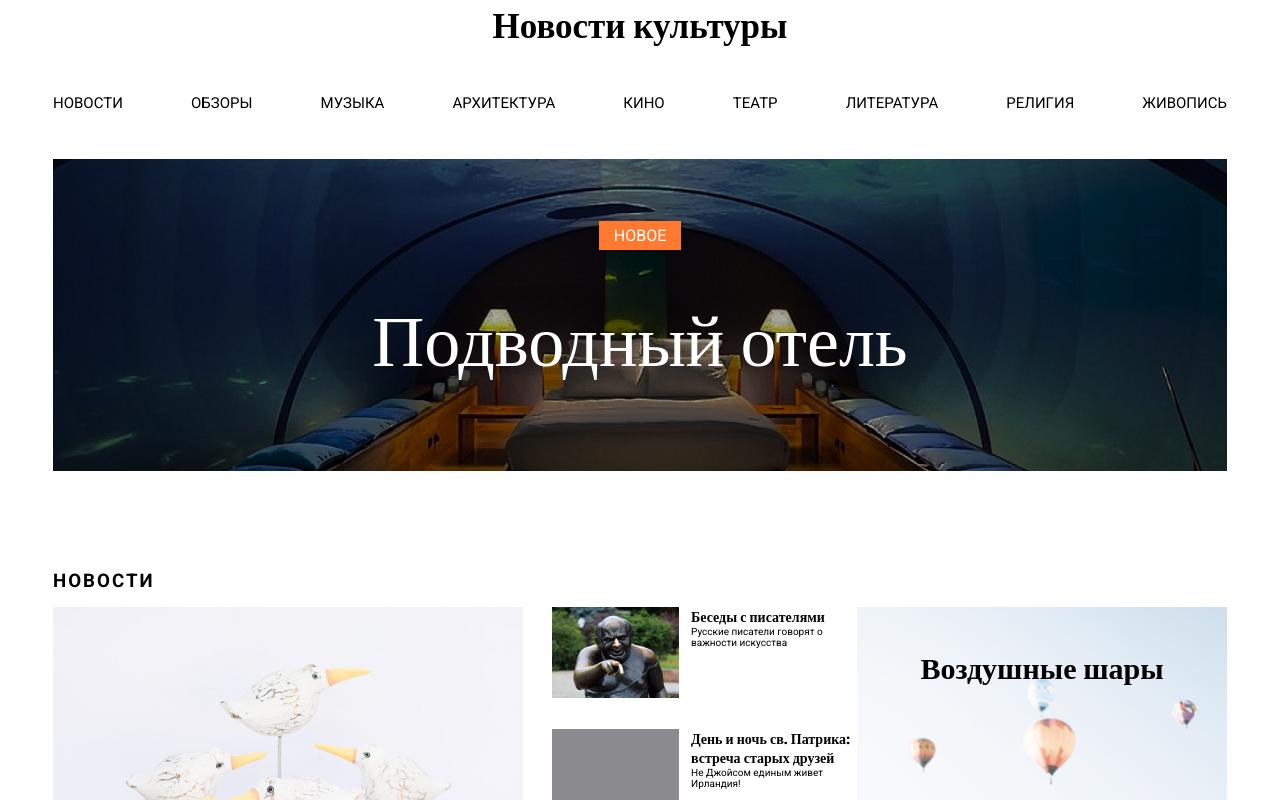
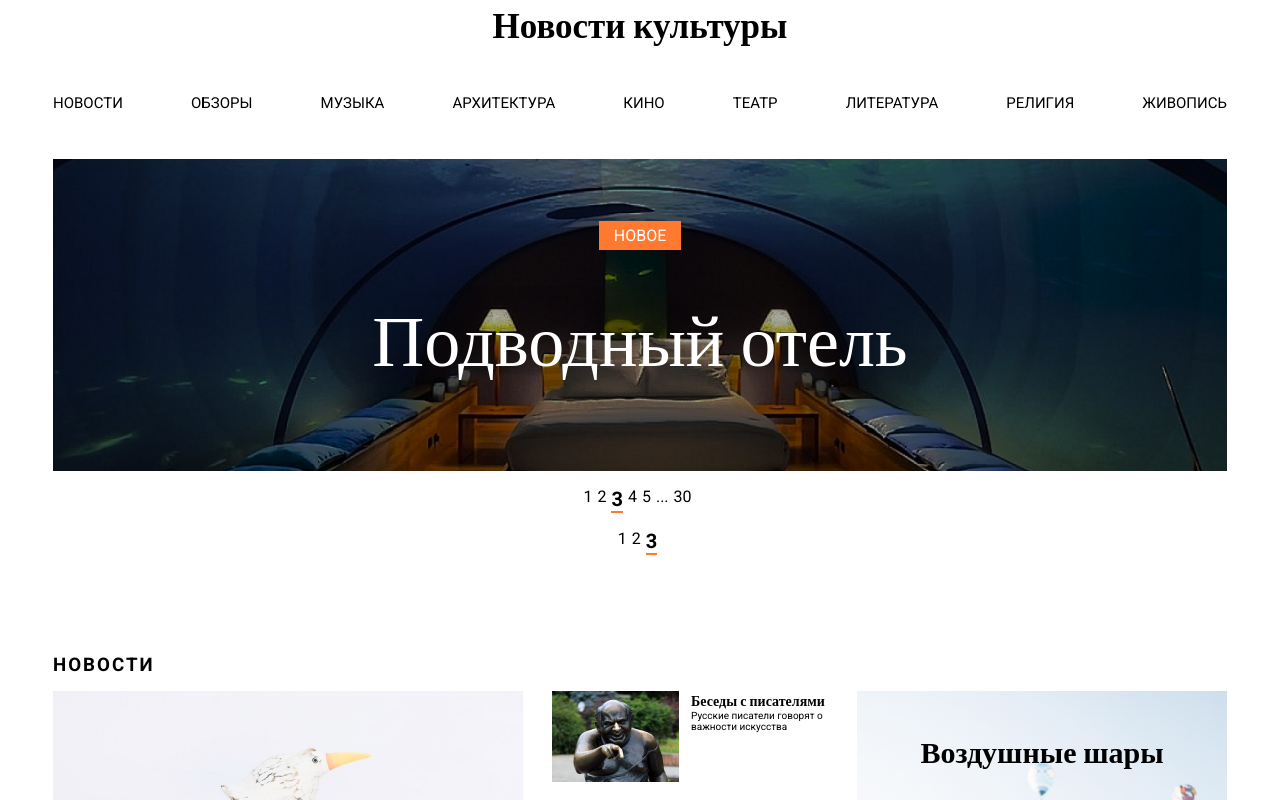
Before and after one commit to Zavrazhneva/veles, a React (Create React App) app: page / in a window 1280 px wide. Shown: the top 800 px of the page. Built offline with nearby package versions, Linux system fonts and the light colour scheme.

Commit message:
add pagination jsx

```diff
--- a/src/app/App.jsx
+++ b/src/app/App.jsx
@@ -2,7 +2,8 @@ import React from 'react';
 import {Footer} from '../header/Header';
 import {Offer} from '../offer/Offer';
 import S from './App.module.css'
-import {Content} from '../content/Content'
+import {Content} from '../content/Content';
+import {Pagination} from '../pagination/Pagination';
 
 
 export class App extends React.Component {
@@ -13,6 +14,12 @@ export class App extends React.Component {
                 <h2 className={S.title}>Новости культуры</h2>
                 <Footer/>
                 <Offer/>
+                <Pagination  pagesCount={30} activePage={3} onPageChange={(i)=>{
+                  console.log(i)
+                }}/>
+                 <Pagination  pagesCount={3} activePage={3} onPageChange={(i)=>{
+                  console.log(i)
+                }}/>
                 <Content/>
             </div>
         )
--- /dev/null
+++ b/src/pagination/Pagination.jsx
@@ -0,0 +1,36 @@
+import React from 'react';
+import S from './Pagination.module.css'
+import cx from 'classnames'
+
+export class Pagination extends React.Component {
+
+
+    render(){
+        const { pagesCount, activePage, onPageChange} = this.props;
+
+        const numbers = [];
+        let num = 5;
+        let test = Math.min(pagesCount, num)
+        for(let i=1; i<=test; i++) {
+
+            if( i === activePage) {
+                numbers.push(<li className={cx(S.item, S.active)}>{i}</li>);
+            } else {
+                numbers.push(<li className={S.item}>{i}</li>);
+            }
+
+        }
+
+        if( test >= num ) {
+            numbers.push(<li className={S.item}>...</li>, <li className={S.item}>{pagesCount}</li>)
+        }
+        return (
+
+            <ul className={S.list}>
+                {numbers}
+            </ul>
+
+
+        )
+    }
+}
--- /dev/null
+++ b/src/pagination/Pagination.module.css
@@ -0,0 +1,14 @@
+.list {
+    display: flex;
+    justify-content: center;
+}
+.item {
+
+    margin-right: 5px;
+}
+.active {
+    font-size: 20px;
+    font-weight: bold;
+    border-bottom: 2px solid #FF7931;
+
+}
```
